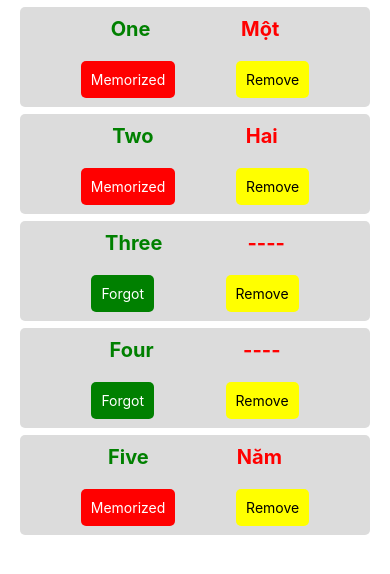
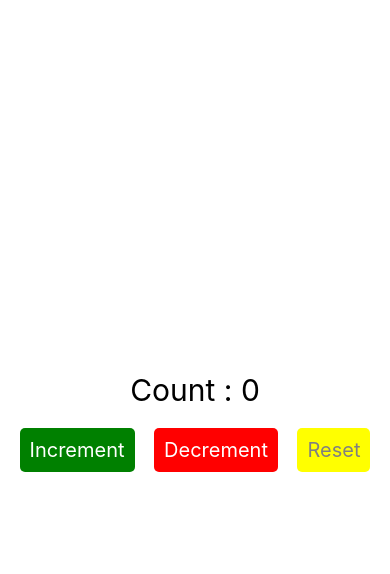
Before and after one commit to phamtanphat/Reactnative20042021, a React Native app: screen / in a window 390 px wide. Shown: the top 574 px of the page. Built offline with nearby package versions, Linux system fonts and the light colour scheme.

Commit message:
update box and child

```diff
--- a/App.js
+++ b/App.js
@@ -7,6 +7,7 @@ import Form from './src/components/Form';
 import Filter from './src/components/Filter';
 import Word from './src/components/Word';
 
+
 export default class App extends Component {
   render() {
     return (
@@ -14,7 +15,8 @@ export default class App extends Component {
         {/* <Main /> */}
         {/* <Form/> */}
         {/* <Filter /> */}
-        <Word />
+        {/* <Word /> */}
+        <Box />
       </SafeAreaView>
     );
   }
--- a/src/components/Box.js
+++ b/src/components/Box.js
@@ -1,6 +1,7 @@
 /* eslint-disable react-native/no-inline-styles */
 import React, {Component} from 'react';
-import {Text, View, TouchableOpacity} from 'react-native';
+import {Text, View} from 'react-native';
+import Child from './Child';
 
 export default class Box extends Component {
   constructor(props) {
@@ -16,34 +17,7 @@ export default class Box extends Component {
         <Text style={{alignSelf: 'center', fontSize: 30}}>
           Count : {this.state.count}
         </Text>
-        <View
-          style={{
-            flexDirection: 'row',
-            justifyContent: 'space-evenly',
-            marginTop: 20,
-          }}>
-          <TouchableOpacity
-            onPress={() => {
-              this.setState({count: this.state.count + 1});
-            }}
-            style={{padding: 10, backgroundColor: 'green', borderRadius: 5}}>
-            <Text style={{fontSize: 20, color: 'white'}}>Increment</Text>
-          </TouchableOpacity>
-          <TouchableOpacity
-            onPress={() => {
-              this.setState({count: this.state.count - 1});
-            }}
-            style={{padding: 10, backgroundColor: 'red', borderRadius: 5}}>
-            <Text style={{fontSize: 20, color: 'white'}}>Decrement</Text>
-          </TouchableOpacity>
-          <TouchableOpacity
-            onPress={() => {
-              this.setState({count: 0});
-            }}
-            style={{padding: 10, backgroundColor: 'yellow', borderRadius: 5}}>
-            <Text style={{fontSize: 20, color: 'gray'}}>Reset</Text>
-          </TouchableOpacity>
-        </View>
+        <Child />
       </View>
     );
   }
--- /dev/null
+++ b/src/components/Child.js
@@ -0,0 +1,29 @@
+/* eslint-disable react-native/no-inline-styles */
+import React, {Component} from 'react';
+import {Text, View, TouchableOpacity} from 'react-native';
+
+export default class Child extends Component {
+  render() {
+    return (
+      <View
+        style={{
+          flexDirection: 'row',
+          justifyContent: 'space-evenly',
+          marginTop: 20,
+        }}>
+        <TouchableOpacity
+          style={{padding: 10, backgroundColor: 'green', borderRadius: 5}}>
+          <Text style={{fontSize: 20, color: 'white'}}>Increment</Text>
+        </TouchableOpacity>
+        <TouchableOpacity
+          style={{padding: 10, backgroundColor: 'red', borderRadius: 5}}>
+          <Text style={{fontSize: 20, color: 'white'}}>Decrement</Text>
+        </TouchableOpacity>
+        <TouchableOpacity
+          style={{padding: 10, backgroundColor: 'yellow', borderRadius: 5}}>
+          <Text style={{fontSize: 20, color: 'gray'}}>Reset</Text>
+        </TouchableOpacity>
+      </View>
+    );
+  }
+}
```
